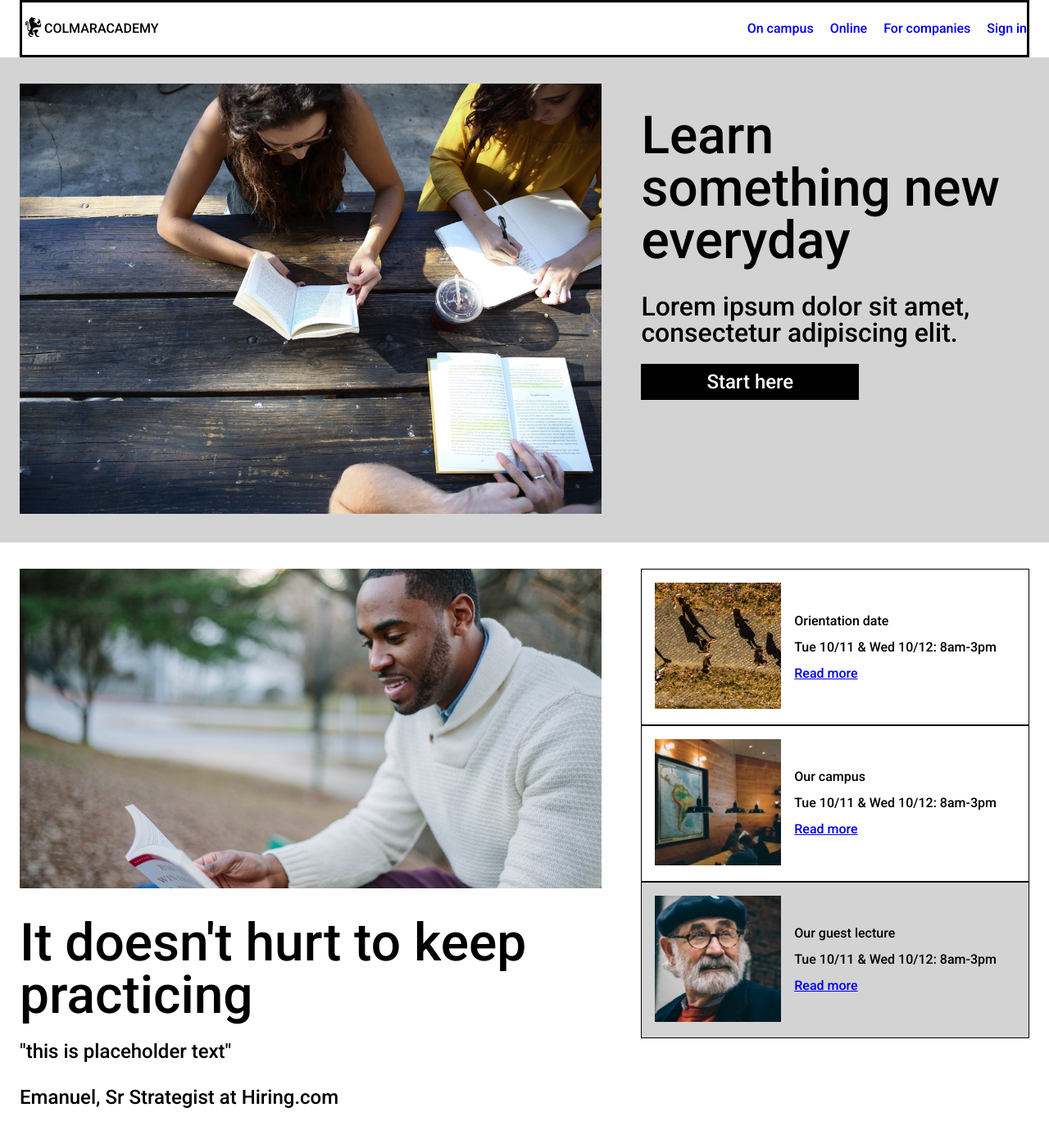
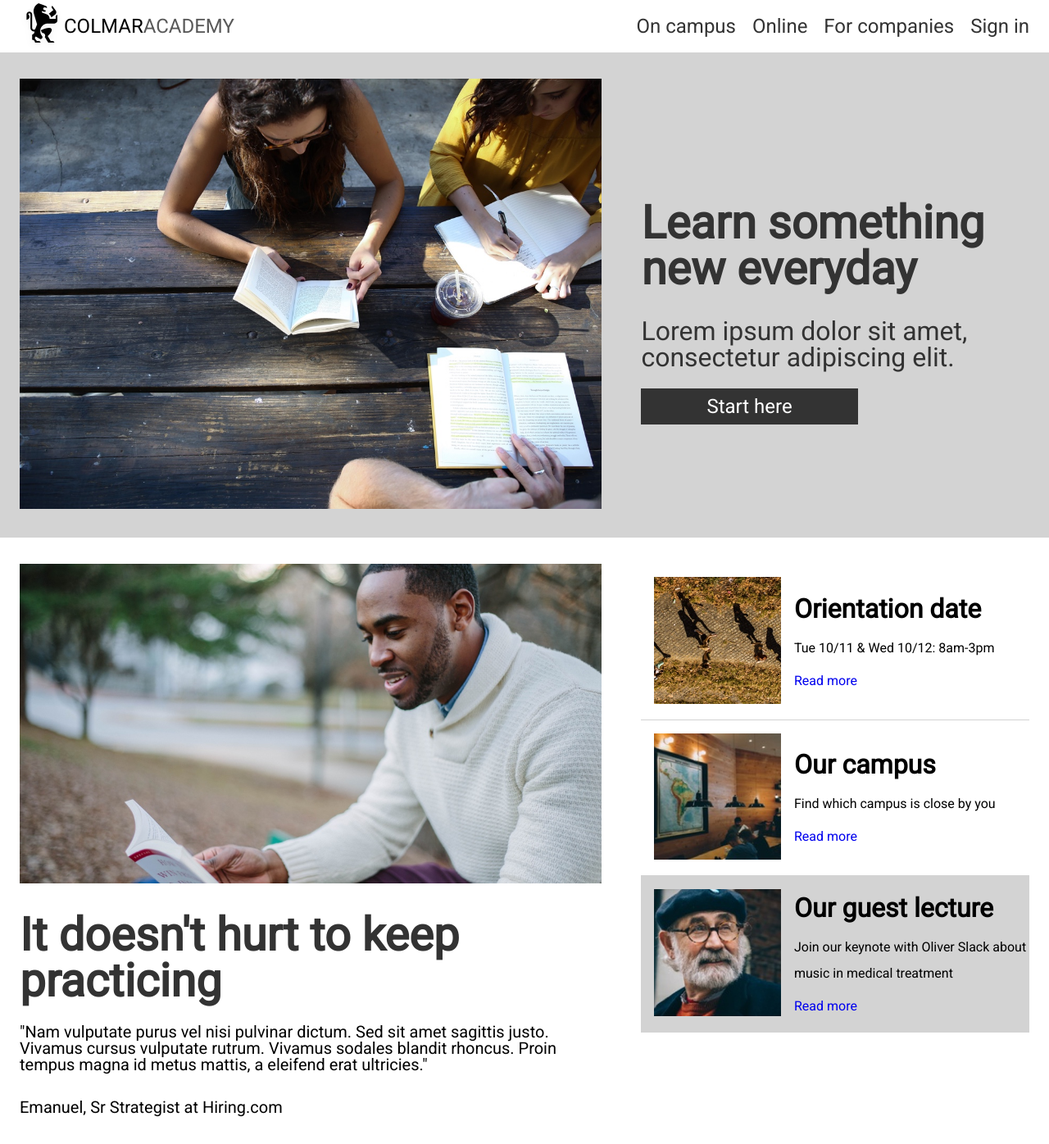
Before and after one commit to nwallingsford/colmaracademy, a plain HTML site: page index.html in a window 1280 px wide. Shown: the top 1396 px of the page at 82% size. Drawn offline with Linux system fonts and the light colour scheme.

Commit message:
Complete postioning and design for desktop

```diff
--- a/index.html
+++ b/index.html
@@ -5,7 +5,7 @@
     <meta name="viewport" content="width=device-width, initial-scale=1.0">
     <link rel="stylesheet" href="resources/css/reset.css" type="text/css">
     <link rel="stylesheet" href="resources/css/style.css" type="text/css">
-    <link href="https://fonts.googleapis.com/css?family=Roboto:500" rel="stylesheet">
+    <link href="https://fonts.googleapis.com/css?family=Roboto:400" rel="stylesheet">
     <title>Colmar Academy</title>
   </head>
   <body>
@@ -40,7 +40,7 @@
       <div class="campus-info-main">
         <img src="resources/images/information-main.jpg" alt="Student reading a book outside">
           <h1>It doesn't hurt to keep practicing</h1>
-          <p>"this is placeholder text"</p>
+          <p>"Nam vulputate purus vel nisi pulvinar dictum. Sed sit amet sagittis justo. Vivamus cursus vulputate rutrum. Vivamus sodales blandit rhoncus. Proin tempus magna id metus mattis, a eleifend erat ultricies."</p>
           <p>Emanuel, Sr Strategist at Hiring.com</p>
       </div>
       <!-- Campus sidebar -->
@@ -63,7 +63,7 @@
           </div>
           <div class="campus-info-detail flex">
             <span>Our campus</span>
-            <span>Tue 10/11 &amp; Wed 10/12: 8am-3pm</span>
+            <span>Find which campus is close by you</span>
             <span><a href="#">Read more</a></span>
           </div>
         </div>
@@ -74,7 +74,7 @@
           </div>
           <div class="campus-info-detail flex">
             <span>Our guest lecture</span>
-            <span>Tue 10/11 &amp; Wed 10/12: 8am-3pm</span>
+            <span>Join our keynote with Oliver Slack about music in medical treatment</span>
             <span><a href="#">Read more</a></span>
           </div>
         </div>
@@ -83,7 +83,7 @@
     <!-- Start Learning -->
     <div class="courses-section flex column">
       <div class="courses-title">
-        <h1>Start Learning</h1>
+        <h1>Start learning</h1>
       </div>
       <!-- Course offerings -->
       <div class="courses-offerings flex">
@@ -93,7 +93,7 @@
             <img src="resources/images/course-software.jpg" alt="Mac computer monitors">
           </div>
           <div class="course-detail flex column">
-            <span>Software Engineering</span>
+            <span>Software engineering</span>
             <span>COURSES</span>
             <span>Web Development, Mobile Development, iOT, APIs</span>
           </div>
@@ -104,7 +104,7 @@
             <img src="resources/images/course-computer-art.jpg" alt="A person holding a mobile phone over a coffee table">
           </div>
           <div class="course-detail flex column">
-            <span>Computer Art</span>
+            <span>Computer art</span>
             <span>COURSES</span>
             <span>Imaging &amp; Design, Web Design, Motion Graphics &amp; Visual Effects, Computer Animation</span>
           </div>
@@ -164,7 +164,7 @@
         <div class="thesis-info-main">
           <video src="resources/videos/thesis.mp4" autoplay></video>
             <h1>Reimagine urban</h1>
-            <p>"this is placeholder text"</p>
+            <p>"Duis ac accumsan mauris. Morbi varius ligula non est volutpat suscipit ut a turpis. Phasellus in quam leo. Donec convallis leo arcu, at fringilla augue dapibus at. Morbi scelerisque felis sit amet neque eleifend, ac semper leo rhoncus. Aenean vitae dolor libero."</p>
         </div>
         <!-- Thesis sidebar -->
         <div class="thesis-info-sidebar flex">
--- a/resources/css/style.css
+++ b/resources/css/style.css
@@ -1,6 +1,32 @@
 html {
   font-size: 16px;
   font-family: 'Roboto', sans-serif;
+}
+
+/* Font styles */
+
+h1 {
+  color: #333333;
+  font-weight: bold;
+  font-size: 3.5rem;
+}
+
+h2 {
+  color: #333;
+  font-size: 2rem;
+}
+
+p {
+  font-size: 1.25rem;
+}
+
+nav a {
+  color: #333;
+  font-size: 1.5rem;
+}
+
+a {
+  text-decoration: none;
 }
 
 /* Desktop Nav styles */
@@ -9,13 +35,14 @@ html {
   align-items: center;
   justify-content: space-between;
   margin: 0 1.5rem;
+}
+
+.desktop-nav img {
   height: 4rem;
-  border: solid;
 }
 
 .desktop-nav nav a {
   margin-right: 1rem;
-  text-decoration: none;
 }
 
 .desktop-nav nav a:hover {
@@ -28,6 +55,18 @@ html {
 
 .logo.flex {
   align-items: center;
+}
+
+.logo.flex span {
+  font-size: 1.5rem;
+}
+
+.logo.flex span:first-child {
+  color: #333;
+}
+
+.logo.flex span:last-child {
+  color: #595959;
 }
 
 /* Hero Section styles */
@@ -50,25 +89,22 @@ html {
 }
 
 .hero-text {
-  margin: 2rem 1.5rem;
+  margin: auto 1.5rem;
   width: 40%;
 }
 
 .hero-text h1 {
-  font-size: 4rem;
   padding: 2rem 0;
 }
 
 .hero-text h2 {
-  font-size: 2rem;
   padding-bottom: 2rem;
 }
 
 .hero-text a {
-  background: black;
+  background: #333;
   padding: .5rem 5rem;
   font-size: 1.5rem;
-  text-decoration: none;
   color: white;
 }
 
@@ -84,16 +120,11 @@ html {
 }
 
 .campus-info-main h1 {
-  font-size: 4rem;
   padding: 2rem 0 1.5rem 0;
 }
 
 .campus-info-main p:last-child {
   padding: 2rem 0;
-}
-
-.campus-info-main p {
-  font-size: 1.5rem;
 }
 
 .campus-info-sidebar {
@@ -105,8 +136,17 @@ html {
   flex-direction: column;
 }
 
+.campus-info-detail span:first-child {
+  font-size: 2rem;
+  font-weight: bold;
+}
+
+.campus-info-detail:last-child > span:nth-child(2) {
+  line-height: 2;
+}
+
 .campus-info-item {
-  border: solid 1px;
+  border-bottom: solid 1px lightgray;
 }
 
 .campus-info-image {
@@ -157,6 +197,11 @@ html {
   flex-direction: column;
 }
 
+.course-detail span:first-child {
+  font-size: 1.5rem;
+  font-weight: bold;
+}
+
 .course-detail.flex.column span:nth-child(1n + 2) {
   padding-top: .5rem;
 }
@@ -200,7 +245,7 @@ html {
 }
 
 .thesis-info-main h1 {
-  font-size: 4rem;
+  font-size: 2rem;
   padding: 2rem 0 1.5rem 0;
 }
 
@@ -213,8 +258,8 @@ html {
   flex-direction: column;
 }
 
-.thesis-info-item {
-  border: solid 1px;
+.thesis-info-item:last-child {
+  border-bottom: solid 1px lightgray;
 }
 
 .thesis-info-image {
@@ -229,6 +274,11 @@ html {
 
 .thesis-info-detail {
   width: 65%;
+}
+
+.thesis-info-detail span:first-child {
+  font-size: 2rem;
+  font-weight: bold;
 }
 
 .thesis-info-detail.flex {
@@ -253,10 +303,6 @@ footer.flex {
   padding: 1rem 1.5rem;
 }
 
-footer a {
-  text-decoration: none;
-}
-
 footer span:first-child {
   margin-right: 1rem;
 }
```
